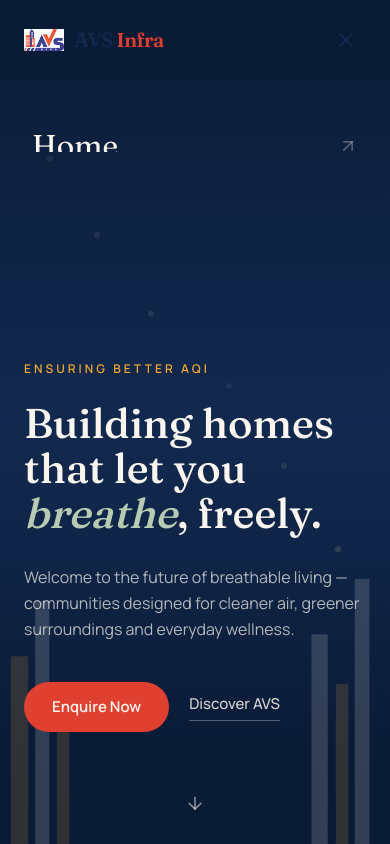
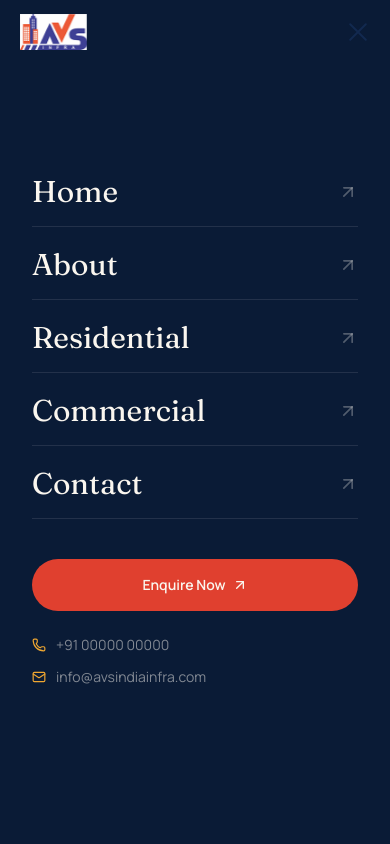
Before and after one commit to cykoravish/avsinfra, a Next.js app: page / in a window 390 px wide. Both pictures are taken after a click on the button "Open menu". Shown: the top 844 px of the page. Built offline with nearby package versions, Linux system fonts and the light colour scheme.

Commit message:
Rebuild navbar from scratch: logo-only (correct aspect ratio), 2-line hamburger to X animation, solid opaque drawer, proper z-index layering. Add docs/skills/navbar.md

```diff
--- a/src/components/home/Navbar.tsx
+++ b/src/components/home/Navbar.tsx
@@ -4,7 +4,7 @@ import { useEffect, useState } from "react";
 import Image from "next/image";
 import Link from "next/link";
 import { AnimatePresence, motion } from "framer-motion";
-import { Menu, X, ArrowUpRight, Phone, Mail } from "lucide-react";
+import { ArrowUpRight, Phone, Mail } from "lucide-react";
 
 const LINKS = [
   { label: "Home", href: "/" },
@@ -32,33 +32,42 @@ export default function Navbar() {
     };
   }, [open]);
 
+  // Close automatically if resized up to desktop
+  useEffect(() => {
+    const onResize = () => {
+      if (window.innerWidth >= 1024) setOpen(false);
+    };
+    window.addEventListener("resize", onResize);
+    return () => window.removeEventListener("resize", onResize);
+  }, []);
+
+  const dark = scrolled || open; // when true, header content should be navy (on light bg)
+
   return (
-    <header
-      className={`fixed top-0 inset-x-0 z-50 transition-all duration-500 ${
-        scrolled || open
+    <header className="fixed top-0 inset-x-0 z-40">
+      <div
+        className={`transition-colors duration-500 ${
+          scrolled
             ? "bg-cream/90 backdrop-blur-md shadow-[0_1px_0_0_rgba(18,41,79,0.08)]"
             : "bg-transparent"
         }`}
       >
-      <div className="mx-auto max-w-7xl px-6 lg:px-10">
-        <div className="flex items-center justify-between h-20">
-          {/* Logo */}
-          <Link href="/" className="flex items-center gap-2.5 shrink-0 z-50 relative">
+        <div className="mx-auto max-w-7xl px-5 sm:px-6 lg:px-10">
+          <div className="flex items-center justify-between h-16 sm:h-20">
+            {/* Logo — image only, correct aspect ratio (148x80 source) */}
+            <Link
+              href="/"
+              className="relative z-[70] shrink-0 flex items-center"
+              onClick={() => setOpen(false)}
+            >
               <Image
                 src="/images/logo.png"
                 alt="AVS Infra"
-              width={44}
-              height={44}
-              className="h-10 w-10 object-contain"
+                width={148}
+                height={80}
                 priority
+                className="h-9 sm:h-11 w-auto object-contain"
               />
-            <span
-              className={`font-display text-xl tracking-tight font-semibold transition-colors ${
-                scrolled || open ? "text-navy" : "text-cream"
-              }`}
-            >
-              AVS <span className="text-coral">Infra</span>
-            </span>
             </Link>
 
             {/* Desktop links */}
@@ -77,7 +86,7 @@ export default function Navbar() {
               ))}
             </nav>
 
-          {/* CTA */}
+            {/* Desktop CTA */}
             <a
               href="/contact"
               className={`hidden lg:inline-flex items-center gap-1.5 rounded-full px-5 py-2.5 text-sm font-semibold transition-all ${
@@ -90,49 +99,47 @@ export default function Navbar() {
               <ArrowUpRight size={16} />
             </a>
 
-          {/* Mobile toggle */}
+            {/* Mobile hamburger — 2 lines, animates to X */}
             <button
               onClick={() => setOpen((v) => !v)}
-            aria-label="Toggle menu"
-            className={`lg:hidden z-50 relative h-10 w-10 flex items-center justify-center ${
-              open || scrolled ? "text-navy" : "text-cream"
-            }`}
+              aria-label={open ? "Close menu" : "Open menu"}
+              aria-expanded={open}
+              className="lg:hidden relative z-[70] h-10 w-10 -mr-2 flex items-center justify-center shrink-0"
             >
-            <AnimatePresence mode="wait" initial={false}>
-              <motion.span
-                key={open ? "close" : "menu"}
-                initial={{ opacity: 0, rotate: -90 }}
-                animate={{ opacity: 1, rotate: 0 }}
-                exit={{ opacity: 0, rotate: 90 }}
-                transition={{ duration: 0.2 }}
-                className="absolute"
-              >
-                {open ? <X size={24} /> : <Menu size={24} />}
-              </motion.span>
-            </AnimatePresence>
+              <span
+                className={`absolute h-[2px] w-6 rounded-full transition-all duration-300 ease-in-out ${
+                  dark ? "bg-navy" : "bg-cream"
+                } ${open ? "rotate-45 translate-y-0" : "-translate-y-[5px]"}`}
+              />
+              <span
+                className={`absolute h-[2px] w-6 rounded-full transition-all duration-300 ease-in-out ${
+                  dark ? "bg-navy" : "bg-cream"
+                } ${open ? "-rotate-45 translate-y-0" : "translate-y-[5px]"}`}
+              />
             </button>
           </div>
         </div>
+      </div>
 
-      {/* Mobile drawer — full-screen premium overlay */}
+      {/* Mobile drawer — solid, opaque, opacity-only animation (no clip-path) */}
       <AnimatePresence>
         {open && (
           <motion.div
             initial={{ opacity: 0 }}
             animate={{ opacity: 1 }}
             exit={{ opacity: 0 }}
-            transition={{ duration: 0.35, ease: "easeOut" }}
-            className="lg:hidden fixed inset-0 z-40 bg-navy-deep"
+            transition={{ duration: 0.3, ease: "easeOut" }}
+            className="lg:hidden fixed inset-0 z-50 bg-navy-deep"
           >
-            <div className="h-full flex flex-col px-8 pt-28 pb-10 overflow-y-auto">
+            <div className="h-full flex flex-col justify-center px-8">
               <nav className="flex flex-col gap-1">
                 {LINKS.map((link, i) => (
                   <motion.div
                     key={link.label}
-                    initial={{ opacity: 0, y: 24 }}
+                    initial={{ opacity: 0, y: 16 }}
                     animate={{ opacity: 1, y: 0 }}
-                    exit={{ opacity: 0, y: 12 }}
-                    transition={{ duration: 0.45, delay: 0.15 + i * 0.06 }}
+                    exit={{ opacity: 0, y: 8 }}
+                    transition={{ duration: 0.35, delay: 0.1 + i * 0.06 }}
                   >
                     <a
                       href={link.href}
@@ -155,8 +162,8 @@ export default function Navbar() {
                 initial={{ opacity: 0, y: 16 }}
                 animate={{ opacity: 1, y: 0 }}
                 exit={{ opacity: 0 }}
-                transition={{ duration: 0.4, delay: 0.5 }}
-                className="mt-auto"
+                transition={{ duration: 0.35, delay: 0.45 }}
+                className="mt-10"
               >
                 <a
                   href="/contact"
@@ -168,10 +175,10 @@ export default function Navbar() {
                 </a>
                 <div className="mt-6 flex flex-col gap-3 text-cream/50 text-sm">
                   <span className="flex items-center gap-2.5">
-                    <Phone size={14} className="text-gold" /> +91 00000 00000
+                    <Phone size={14} className="text-gold shrink-0" /> +91 00000 00000
                   </span>
                   <span className="flex items-center gap-2.5">
-                    <Mail size={14} className="text-gold" /> info@avsindiainfra.com
+                    <Mail size={14} className="text-gold shrink-0" /> info@avsindiainfra.com
                   </span>
                 </div>
               </motion.div>
```
Also changed, not shown: 1 other file (tests, documents, lock files or other folders). Lines whose indentation alone changed are shown as unchanged.
